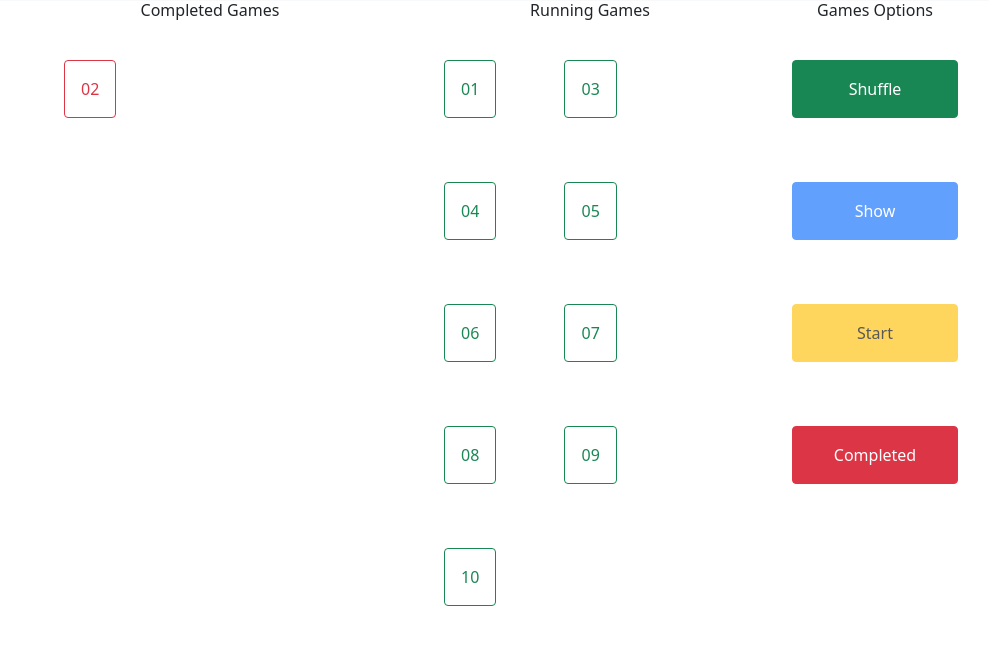
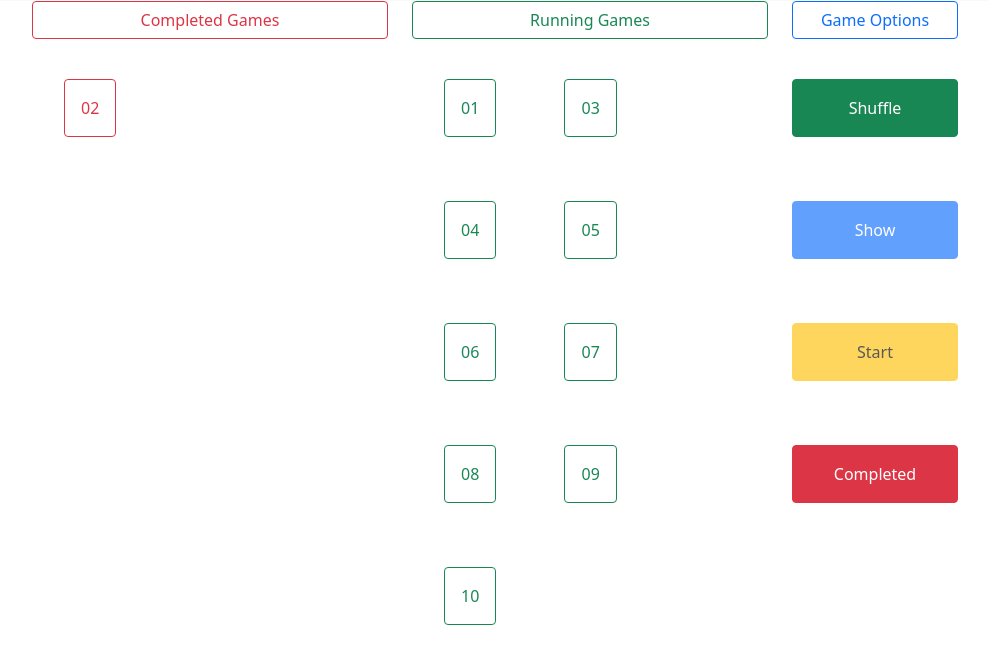
Before and after one commit to vjnimje/kittygames, a CodeIgniter app: page /index.php/gameone/index in a window 1280 px wide. Shown: the part 55-719 px from the top of the page, without its empty margins (50-1039 px from the left). Run offline with CodeIgniter, Linux system fonts and the light colour scheme; data comes from the database, SQL or seed files in the repository.

Commit message:
ui Game one done

```diff
--- a/application/views/gameone/game.php
+++ b/application/views/gameone/game.php
@@ -1,12 +1,7 @@
 	<div class="container">
 		<div class="row">
-			<div class="col-md-4"><h6 align="center">Completed Games</h6></div>
-			<div class="col-md-4"><h6 align="center">Running Games</h6></div>
-			<div class="col-md-2"><h6 align="center">Games Options</h6></div>
-			<div class="col-md-2"><h6 align="center"></h6></div>
-		</div>
-		<div class="row">
 			<div class="col-md-4">
+				<h6 style="width:100%" class="btn btn-outline-danger" align="center">Completed Games</h6>
 				<div class="align-self-center">
 
 					<div id="">
@@ -19,6 +14,7 @@
 				</div>
 			</div>
 			<div class="col-md-4">
+				<h6 style="width:100%" class="btn btn-outline-success" align="center">Running Games</h6>
 				<div class="align-self-center">
 					<?php
 					echo form_open('gameone/play/'.$this->uri->segment(0));?>
@@ -36,6 +32,7 @@
 
 			</div>
 			<div class="col-md-2">
+				<h6 style="width:100%" class="btn btn-outline-primary" align="center">Game Options</h6>
 				<button onclick="shuffle()" style="width:100%; margin:2rem 0rem; padding: 1rem;" class="btn btn-success">Shuffle</button>
 				<a style="width:100%; margin:2rem 0rem; padding: 1rem;" class="btn btn-primary disabled" href="#"> Show</a>
 				<a style="width:100%; margin:2rem 0rem; padding: 1rem;" class="btn btn-warning disabled" href="#"> Start</a>
```
Also changed, not shown: application/views/gameone/play.php (+3 -7 lines), application/views/gameone/result.php (+3 -7 lines).
